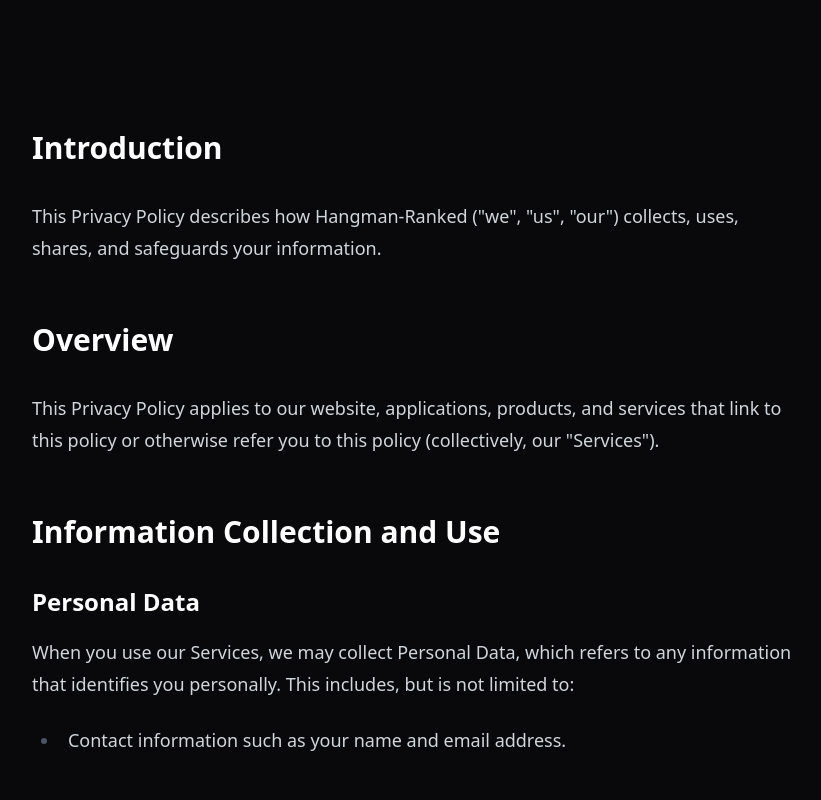
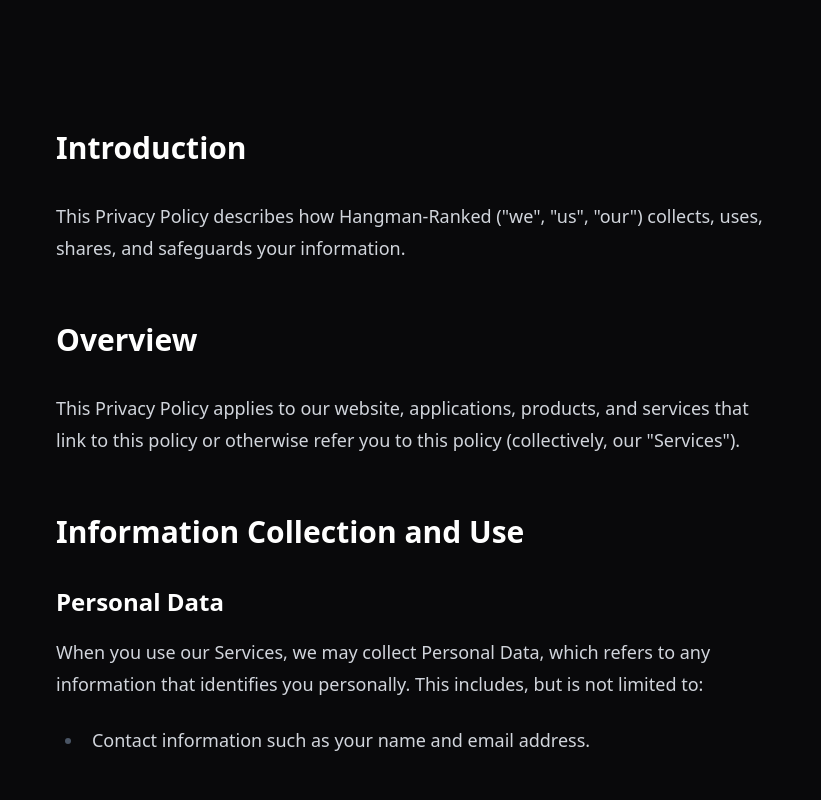
Before and after one commit to Notava1ble/hangman-ranked, a Next.js app: page /privacy in a window 1280 px wide. Shown: the top 800 px of the page, without its empty margins (224-1045 px from the left). Built offline with nearby package versions, Linux system fonts and the light colour scheme; no server answers; what @convex-dev/auth would draw is missing.

Commit message:
update spacing on smaller devices

```diff
--- a/src/app/privacy/page.tsx
+++ b/src/app/privacy/page.tsx
@@ -3,7 +3,7 @@
 const Page = () => {
   return (
     <div className="w-full h-full bg-background dark py-32">
-      <main className="mx-auto prose prose-lg prose-invert max-w-3/5">
+      <main className="mx-auto prose prose-lg prose-invert lg:max-w-3/5 md:max-w-4/5 px-6">
         <h2>Introduction</h2>
         <p>
           This Privacy Policy describes how Hangman-Ranked (&quot;we&quot;,
```
